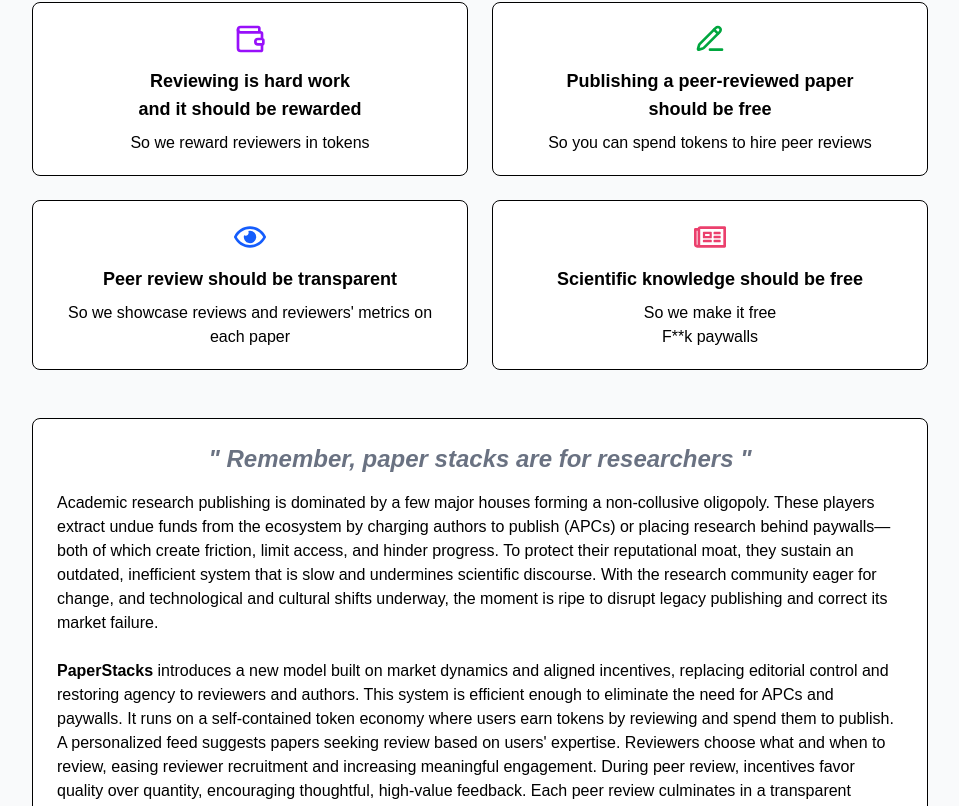
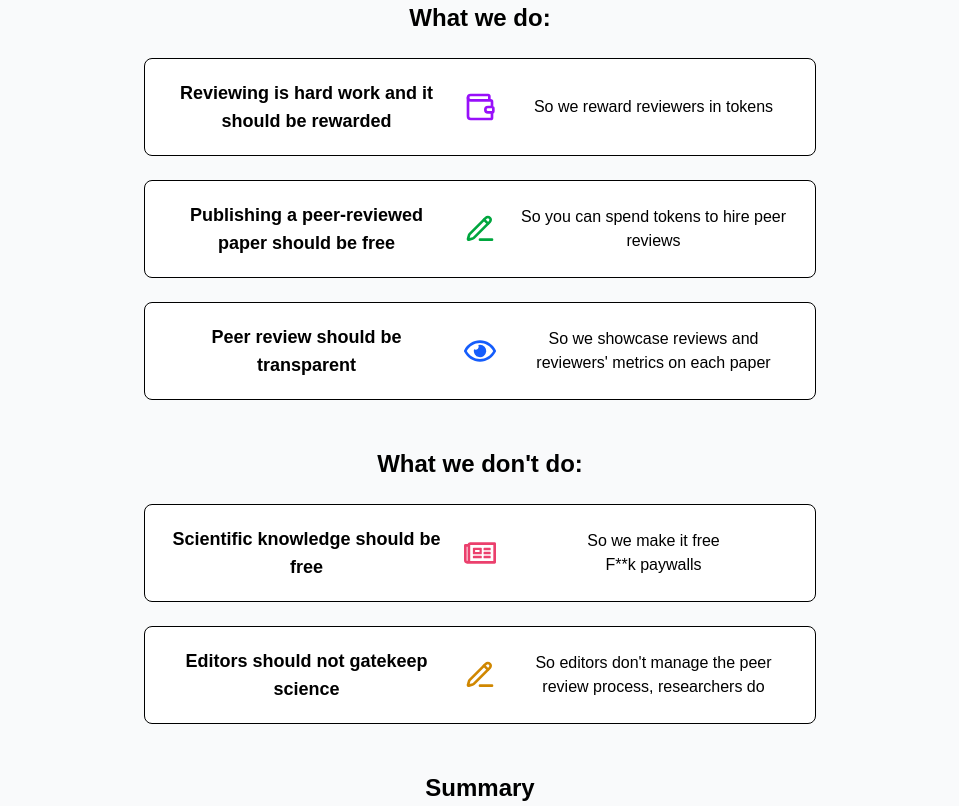
Before and after one commit to rodrigolearns/paperstacks.pub, a Next.js app: page / in a window 1280 px wide. Shown: the part 334-1140 px from the top of the page, without its empty margins (160-1119 px from the left). Built offline with nearby package versions, Linux system fonts and the light colour scheme.

Commit message:
Restructuring axioms of paperstacks

```diff
--- a/src/app/page.tsx
+++ b/src/app/page.tsx
@@ -10,31 +10,29 @@
 };
 
 const FeatureCards = ({ items }: { items: FeatureItem[] }) => (
-  <div className="grid grid-cols-1 md:grid-cols-2 gap-6 w-full max-w-4xl mx-auto">
+  <div className="flex flex-col gap-6 w-full max-w-2xl mx-auto">
     {items.map((item, index) => (
       <div
         key={index}
-        className="bg-white border border-black rounded-lg p-5"
+        className="bg-white border border-black rounded-lg p-5 flex flex-row items-center text-center gap-2"
       >
-        <div className="flex flex-col items-center text-center">
-          <div className="mb-3">{item.icon}</div>
-          <h3 className="font-bold text-lg mb-2 text-black whitespace-pre-line">{item.title}</h3>
-          <p className="text-black whitespace-pre-line">{item.description}</p>
-        </div>
+        <div className="font-bold text-lg text-black whitespace-pre-line flex-1">{item.title}</div>
+        <div className="mx-2 flex-shrink-0">{item.icon}</div>
+        <div className="text-black whitespace-pre-line flex-1">{item.description}</div>
       </div>
     ))}
   </div>
 );
 
 export default function HomePage() {
-  const featureBoxes: FeatureItem[] = [
+  const whatWeDoCards: FeatureItem[] = [
     {
-      title: "Reviewing is hard work\nand it should be rewarded",
+      title: "Reviewing is hard work and it should be rewarded",
       description: "So we reward reviewers in tokens",
       icon: <LuWallet className="h-8 w-8 text-purple-600" />,
     },
     {
-      title: "Publishing a peer-reviewed paper\nshould be free",
+      title: "Publishing a peer-reviewed paper should be free",
       description: "So you can spend tokens to hire peer reviews",
       icon: <LuPencilLine className="h-8 w-8 text-green-600" />,
     },
@@ -43,10 +41,18 @@
       description: "So we showcase reviews and reviewers' metrics on each paper",
       icon: <FaRegEye className="h-8 w-8 text-blue-600" />,
     },
+  ];
+
+  const whatWeDontDoCards: FeatureItem[] = [
     {
       title: "Scientific knowledge should be free",
       description: "So we make it free\nF**k paywalls",
       icon: <FaRegNewspaper className="h-8 w-8 text-[#EB406D]" />,
+    },
+    {
+      title: "Editors should not gatekeep science",
+      description: "So editors don't manage the peer review process, researchers do",
+      icon: <LuPencilLine className="h-8 w-8 text-yellow-600" />,
     },
   ];
 
@@ -65,8 +71,17 @@
             Welcome to <span className="text-5xl text-black">PaperStacks</span>
           </h1>
         </div>
-        <FeatureCards items={featureBoxes} />
-        <div className="max-w-4xl mx-auto mt-12 text-base text-black text-left bg-white bg-opacity-80 p-6 rounded-lg border border-black">
+        <section className="mb-12">
+          <h2 className="text-2xl font-bold text-black mb-6 text-center">What we do:</h2>
+          <FeatureCards items={whatWeDoCards} />
+        </section>
+        <section className="mb-12">
+          <h2 className="text-2xl font-bold text-black mb-6 text-center">What we don't do:</h2>
+          <FeatureCards items={whatWeDontDoCards} />
+        </section>
+        <section className="mb-12">
+          <h2 className="text-2xl font-bold text-black mb-6 text-center">Summary</h2>
+          <div className="max-w-4xl mx-auto mt-0 text-base text-black text-left bg-white bg-opacity-80 p-6 rounded-lg border border-black">
             <h2 className="text-2xl text-gray-500 font-semibold mb-4 text-center italic">&quot; Remember, paper stacks are for researchers &quot;</h2>
             <p>
               Academic research publishing is dominated by a few major houses forming a non-collusive oligopoly. These players extract undue funds from the ecosystem by charging authors to publish (APCs) or placing research behind paywalls&mdash;both of which create friction, limit access, and hinder progress. To protect their reputational moat, they sustain an outdated, inefficient system that is slow and undermines scientific discourse. With the research community eager for change, and technological and cultural shifts underway, the moment is ripe to disrupt legacy publishing and correct its market failure.<br /><br />
@@ -76,6 +91,7 @@
               <span className="block text-right text-base text-gray-500 mt-6">-Rodrigo Rosas-Bertolini</span>
             </p>
           </div>
+        </section>
         <div className="max-w-4xl mx-auto mt-8 mb-12 p-6 bg-yellow-50 border-2 border-yellow-400 rounded-lg text-center">
           <div className="text-2xl font-bold text-orange-600 mb-2">Seeking co-founders!</div>
           <div className="text-lg text-black">Contact: <a href="mailto:rodrigo.rosas3@gmail.com" className="underline">Rodrigo.rosas3@gmail.com</a></div>
```
Lines whose indentation alone changed are shown as unchanged.
